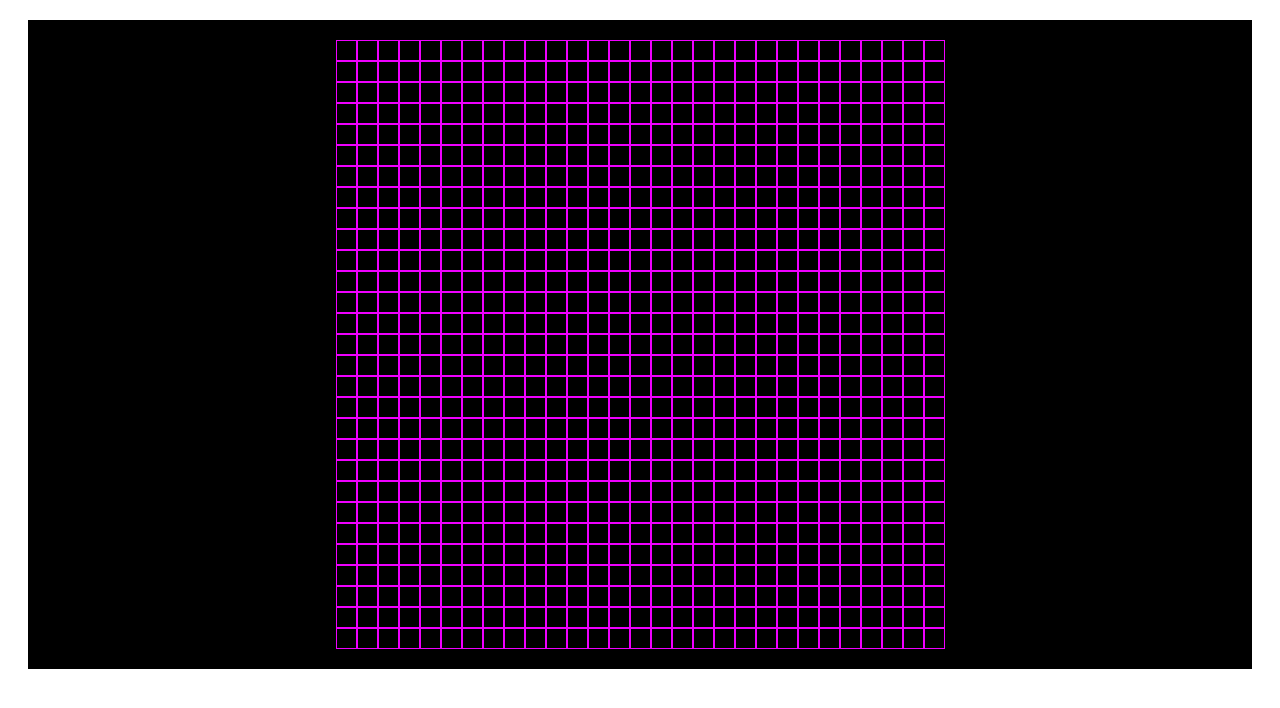
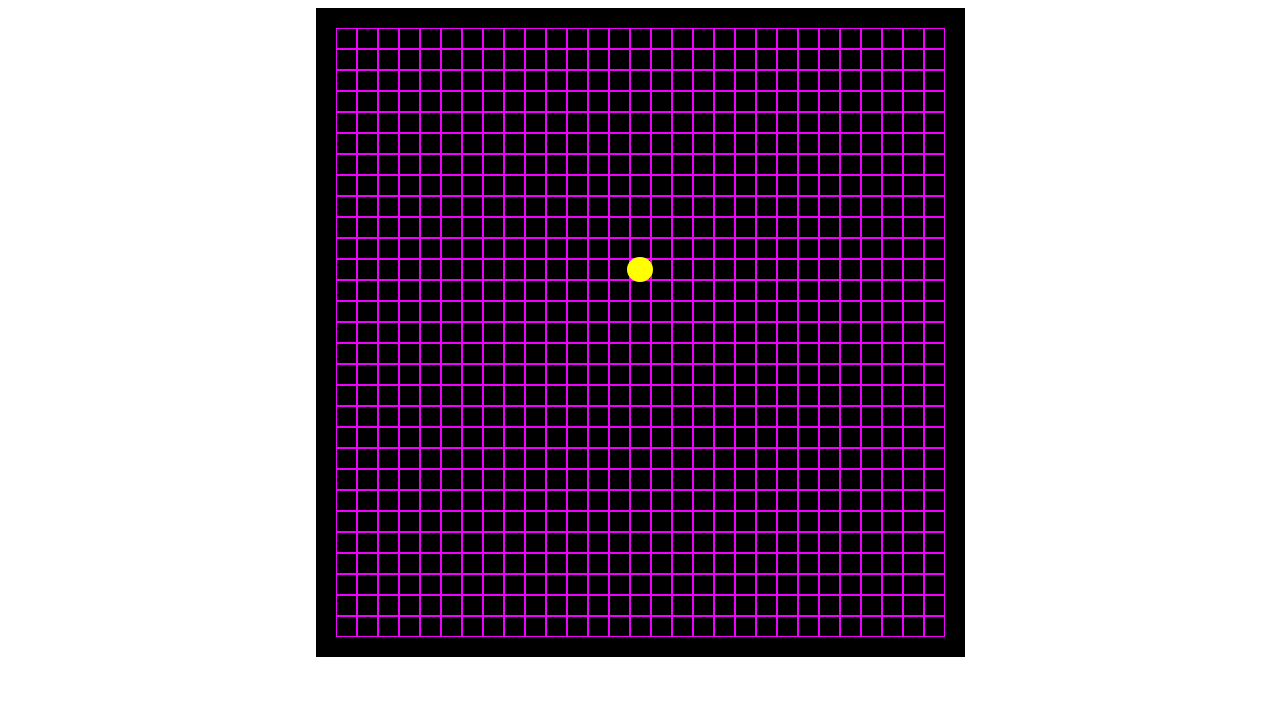
Before and after one commit to jedepaepe/epfc-packman, a website: page public/index.html in a window 1280 px wide. Drawn offline with Linux system fonts and the light colour scheme.

Commit message:
step 2 - fonctionnel

```diff
--- a/public/index.html
+++ b/public/index.html
@@ -5,36 +5,87 @@
     <meta name="viewport" content="width=device-width, initial-scale=1.0">
     <title>packman</title>
     <style>
-        .panel {
-            margin: 20px;
-            padding: 20px;
+        .center {
+            text-align: center;
+        }
+
+        .packman-app {
+            display: inline-block;
             background-color: black;
         }
+
+        .panel {
+            position: relative;
+        }
+
         .panel-line {
             margin-right: auto;
             margin-left: auto;
         }
+
         .panel-cell {
             display: inline-block;
             box-sizing: border-box;
             border: 1px solid #ef00ff;
+
+        }
+
+        .packman {
+            position: absolute;
+            display: inline-block;
+            box-sizing: border-box;
+            background-color: yellow;
+            border-radius: 50%;
         }
     </style>
 </head>
 <body>
-    <main>
-        <!-- ce div est le damier, les lignes et cellules seront construites par le javascript ci-dessous-->
-        <div class="panel" id="pack-panel"></div>
-    </main>
+    <div class="center">
+        <!-- ce div est le conteneur, le javascript va créer les éléments dans ce conteneur-->
+        <main id="packman-app" class="packman-app">
+        </main>
+    </div>
     <script>
+        /*
+        ----- déclaration des paramètres -----
+         */
         // taille d'une cellule en pixels
         let cellSize = 21;
 
         // nombre de cellules par lignes et nombre de lignes
         let nrCells = 29;
 
-        // le damier
-        let packPanel = document.getElementById('pack-panel');
+        // taille de packman
+        let packmanSize = cellSize * 1.2;
+
+        // padding de l'application
+        let packmanAppPadding = 20;
+
+        // index of the line where packman is
+        let packmanLine = 11;
+
+        // index of the column where packman is (center of the panel)
+        let packmanColumn = Math.floor(nrCells / 2);
+
+        /*
+         * ----- packmanApp -----
+         */
+        // le packmanApp (le lien entre le HTML et le CSS)
+        let packmanApp = document.getElementById('packman-app');
+        // modifie le padding
+        packmanApp.style.padding = packmanAppPadding + 'px';
+
+        /*
+         * ----- packmanPanel - le damier
+         */
+        // crée le damier
+        let packmanPanel = document.createElement('div');
+        // assigne la classe panel
+        packmanPanel.classList.add('panel');
+        // assigne la largeur
+        packmanPanel.style.width = (nrCells * cellSize) + 'px';
+        // assigne la hauteur
+        packmanPanel.style.height = (nrCells * cellSize) + 'px';
 
         // boucle pour créer toutes les lignes
         for (let i = 0; i < nrCells; ++i) {
@@ -59,8 +110,20 @@
                 line.appendChild(cell);
             }
             // ajoute la ligne au damier
-            packPanel.appendChild(line);
+            packmanPanel.appendChild(line);
         }
+
+        // le personnage packman
+        let packman = document.createElement('div');
+        packman.classList.add('packman');
+        packman.style.width = packmanSize + 'px';
+        packman.style.height = packmanSize + 'px';
+        packman.style.left = (packmanColumn * cellSize - (packmanSize - cellSize) / 2) + 'px';
+        packman.style.top = (packmanLine * cellSize - (packmanSize - cellSize) / 2) + 'px';
+        packmanPanel.appendChild(packman);
+
+        // ajoute le packmanPanel au div packmanApp
+        packmanApp.appendChild(packmanPanel);
     </script>
 </body>
 </html>
```
